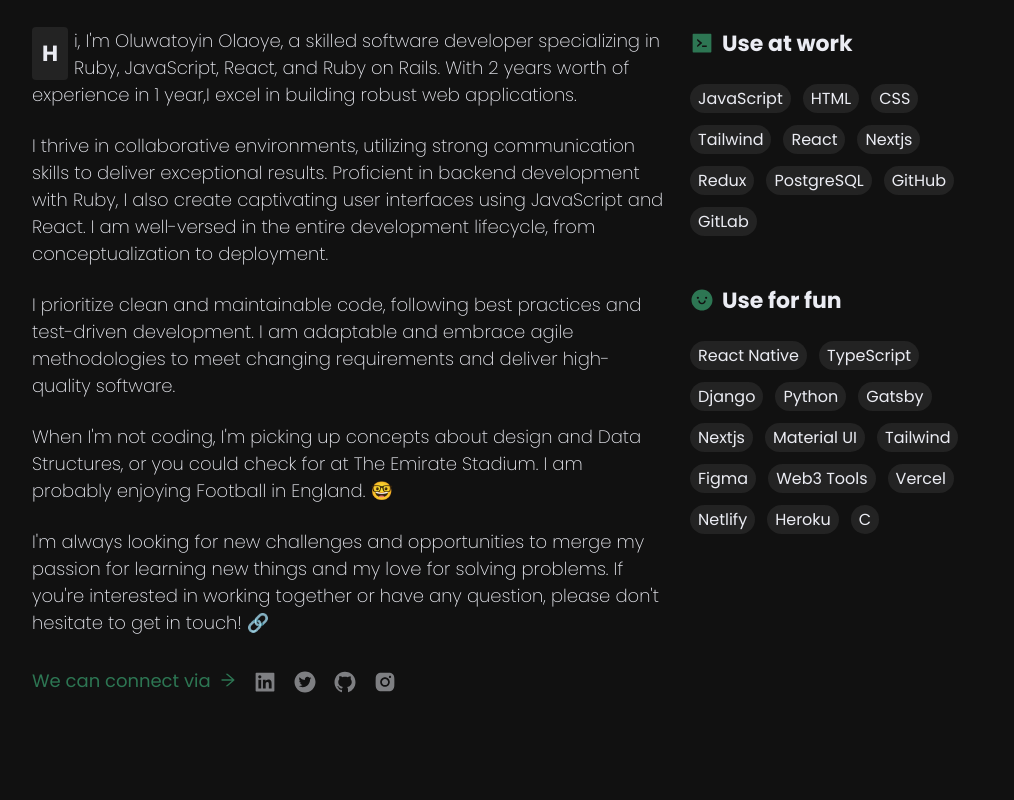
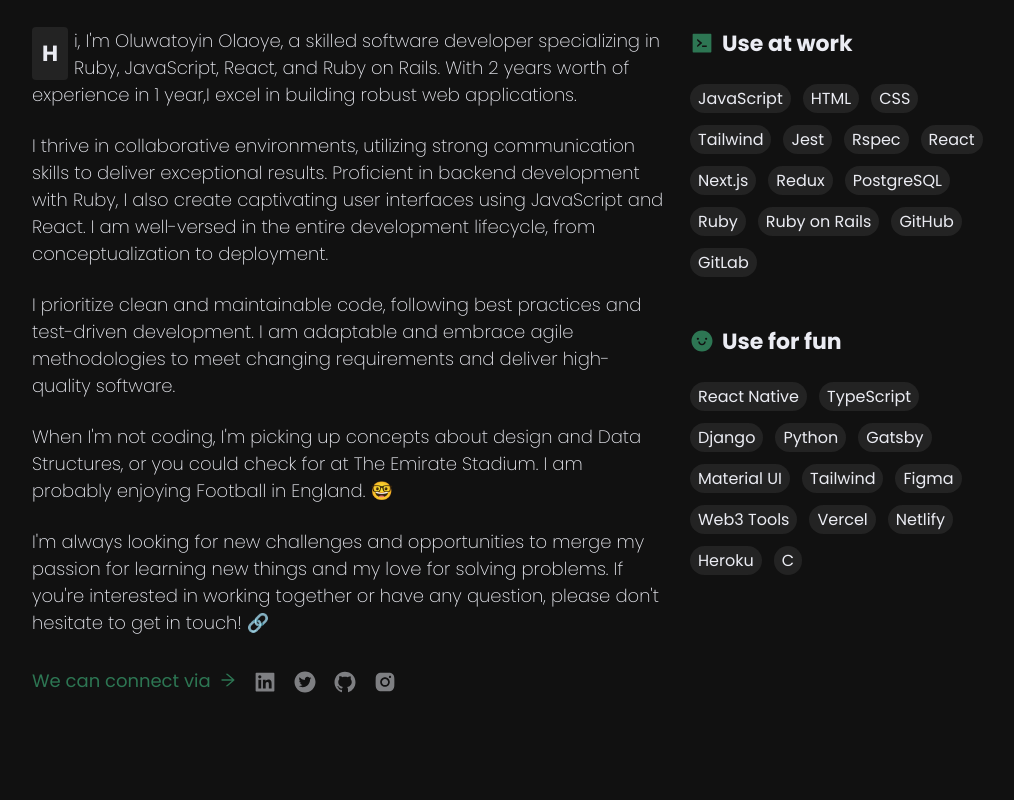
Before and after one commit to AbayomiOlaoye/web-portfolio, a Next.js app: page / in a window 1280 px wide. Shown: the part 1220-2020 px from the top of the page, without its empty margins (159-1173 px from the left). Built offline with nearby package versions, Linux system fonts and the light colour scheme.

Commit message:
Update booktracker objects

```diff
--- a/components/home/about/Stats.tsx
+++ b/components/home/about/Stats.tsx
@@ -16,10 +16,14 @@ export const Stats = () => {
             <span className="chip">HTML</span>
             <span className="chip">CSS</span>
             <span className="chip">Tailwind</span>
+            <span className="chip">Jest</span>
+            <span className="chip">Rspec</span>
             <span className="chip">React</span>
-            <span className="chip">Nextjs</span>
+            <span className="chip">Next.js</span>
             <span className="chip">Redux</span>
             <span className="chip">PostgreSQL</span>
+            <span className="chip">Ruby</span>
+            <span className="chip">Ruby on Rails</span>
             <span className="chip">GitHub</span>
             <span className="chip">GitLab</span>
           </div>
@@ -37,7 +41,6 @@ export const Stats = () => {
             <span className="chip">Django</span>
             <span className="chip">Python</span>
             <span className="chip">Gatsby</span>
-            <span className="chip">Nextjs</span>
             <span className="chip">Material UI</span>
             <span className="chip">Tailwind</span>
             <span className="chip">Figma</span>
@@ -46,7 +49,6 @@ export const Stats = () => {
             <span className="chip">Netlify</span>
             <span className="chip">Heroku</span>
             <span className="chip">C</span>
-
           </div>
         </div>
       </Reveal>
--- a/components/home/projects/Projects.tsx
+++ b/components/home/projects/Projects.tsx
@@ -214,7 +214,7 @@ const projects = [
     projectLink: "https://abayomiolaoye.github.io/book_tracker/",
     tech: ["JavaScript", "Webpack", "REST API", "Jest"],
     description:
-      "A replica of Awesome Book with refactored codes, using mainly ES6 syntaxes, modules, arrow functions, js library (luxon), and more. The app adds, removes and updates book in real-time with local storage functions.",
+      "A replica of Awesome Book with refactored codes, using mainly ES6 syntaxes, modules, arrow functions, JavaScript libraries (Axios, Luxon), and more. The app adds, removes and updates book in real-time with local storage functions.",
     modalContent: (
       <>
         <p>
```
